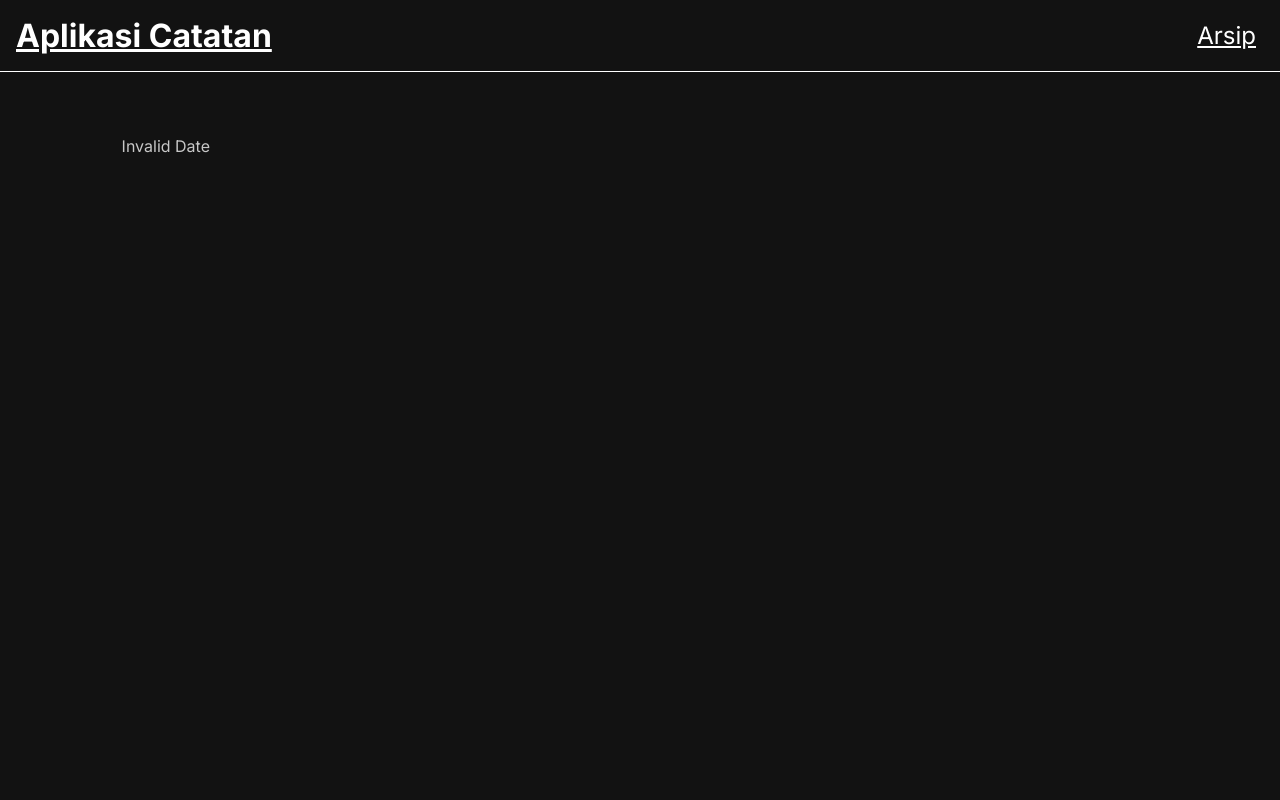
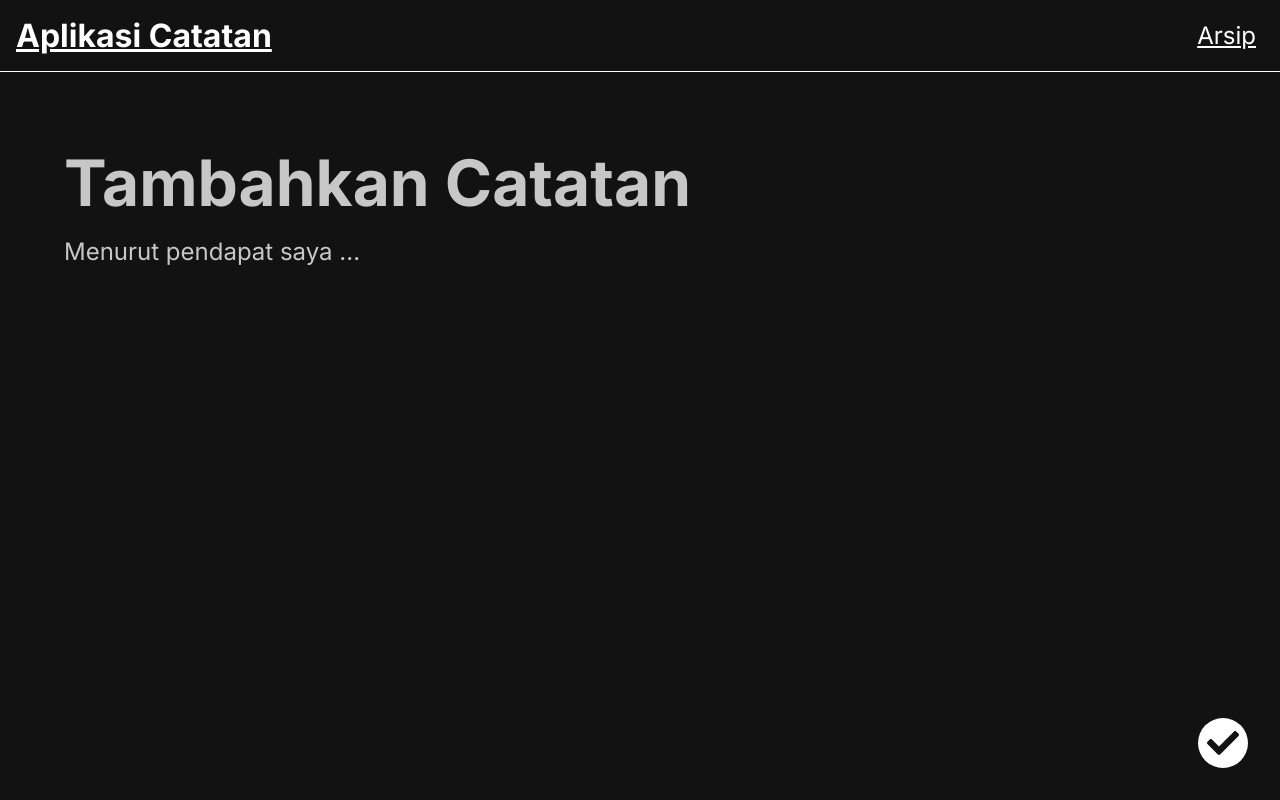
Before and after one commit to BriranSus/Personal-Notes-Application_V2, a React (Vite) app: page /Notes/new in a window 1280 px wide. Built offline with nearby package versions, Linux system fonts and the light colour scheme.

Commit message:
Added Add Note Function

```diff
--- a/package.json
+++ b/package.json
@@ -9,8 +9,10 @@
     "preview": "vite preview"
   },
   "dependencies": {
+    "html-react-parser": "^5.2.6",
     "react": "^18.2.0",
     "react-dom": "^18.2.0",
+    "react-icons": "^5.5.0",
     "react-router-dom": "^7.9.3"
   },
   "devDependencies": {
--- a/src/App.jsx
+++ b/src/App.jsx
@@ -2,13 +2,14 @@ import React from 'react';
 import { BrowserRouter, Routes, Route } from 'react-router-dom';
 import HomePage from './pages/HomePage';
 import DetailPage from './pages/DetailPage';
+import AddPage from './pages/AddPage';
 
 function App() {
   return (
     <BrowserRouter>
       <Routes>
         <Route path="/" element={<HomePage/>}></Route>
-        <Route path="/Add" element={<HomePage/>}></Route>
+        <Route path="/Notes/new" element={<AddPage/>}></Route>
         <Route path="/Notes/:id" element={<DetailPage/>}></Route>
       </Routes>
     </BrowserRouter>
--- /dev/null
+++ b/src/components/AddNotes/NoteInput.jsx
@@ -0,0 +1,81 @@
+import React from 'react';
+import { showFormattedDate } from '../../utils';
+import { FaCheck } from 'react-icons/fa';
+
+class NoteInput extends React.Component {
+    constructor(props){
+        super(props)
+
+        this.state = {
+            id: '',
+            title: '',
+            body: '',
+            archived: '',
+            createdAt: '',
+        }
+
+        this.onTitleChangeEventHandler = this.onTitleChangeEventHandler.bind(this);
+        this.onBodyChangeEventHandler = this.onBodyChangeEventHandler.bind(this);
+        this.onSubmitEventHandler = this.onSubmitEventHandler.bind(this);
+    }
+
+    onTitleChangeEventHandler(event){
+        this.setState(() => {
+            return {
+                title: event.target.value,
+            }
+        });
+    }
+
+    onBodyChangeEventHandler(event){
+        this.setState(() => {
+            return {
+                body: event.target.innerHTML,
+            }
+        })
+    }
+
+    onSubmitEventHandler(event){
+        event.preventDefault();
+        const { title, body } = this.state;
+        this.props.noteAdd({ title, body });
+        this.setState({
+            id: '',
+            title: '',
+            body: '',
+            archived: '',
+            createdAt: '',
+        });
+    }
+
+    render() {
+        return (
+            <main>
+                <div className='add-new-page__input'>
+                    <form action="" onSubmit={this.onSubmitEventHandler}>
+                        <input
+                            className='add-new-page__input__title'
+                            placeholder="Tambahkan Catatan"
+                            value={this.state.title}
+                            onChange={this.onTitleChangeEventHandler}
+                            required>
+                        </input>
+                        <div
+                            className="add-new-page__input__body"
+                            data-placeholder="Menurut pendapat saya ..."
+                            contentEditable
+                            onInput={this.onBodyChangeEventHandler}
+                        />
+                        <div className='add-new-page__action'>
+                            <button type="submit" className='action'>
+                                <FaCheck></FaCheck>
+                            </button>
+                        </div>
+                    </form>
+                </div>
+            </main>
+        )
+    }
+}
+
+export default NoteInput;
--- a/src/components/DetailNotes/DetailBody.jsx
+++ b/src/components/DetailNotes/DetailBody.jsx
@@ -1,6 +1,8 @@
+import parser from 'html-react-parser'
+
 function DetailBody({ body }) {
     return (
-        <p className="detail-page__body">{body}</p>
+        <div className="detail-page__body">{parser(body)}</div>
     )
 }
 
--- a/src/components/HomeNotes/NoteBody.jsx
+++ b/src/components/HomeNotes/NoteBody.jsx
@@ -1,6 +1,8 @@
+import parser from 'html-react-parser'
+
 function NoteBody({ body }) {
     return (
-        <p className="note-item__body">{body}</p>
+        <p className="note-item__body">{parser(body)}</p>
     )
 }
 
--- a/src/pages/AddPage.jsx
+++ b/src/pages/AddPage.jsx
@@ -0,0 +1,22 @@
+import { useNavigate } from "react-router-dom";
+import { addNote } from "../utils/local-data";
+import Navbar from '../components/Navbar';
+import NoteInput from "../components/AddNotes/NoteInput";
+
+function AddPage() {
+    const navigate = useNavigate();
+
+    function onAddNotesHandler({ title, body }){
+        addNote({ title, body });
+        navigate("/");
+    }
+
+    return (
+        <div className="app-container">
+            <Navbar></Navbar>
+            <NoteInput noteAdd={onAddNotesHandler}></NoteInput>
+        </div>
+    )
+}
+
+export default AddPage;
--- a/src/pages/DetailPage.jsx
+++ b/src/pages/DetailPage.jsx
@@ -19,7 +19,9 @@ class DetailPage extends React.Component{
     }
 
     render() {
-        if (this.state.noteDetail === null){
+        const { noteDetail } = this.state;
+
+        if (!noteDetail){
             return <p>Note is not found</p>;
         }
 
@@ -28,7 +30,7 @@ class DetailPage extends React.Component{
                 <Navbar></Navbar>
 
                 <main>
-                    <ItemDetail {...this.state.noteDetail}/>
+                    <ItemDetail {...noteDetail}/>
                 </main>
 
             </div>
--- a/src/pages/HomePage.jsx
+++ b/src/pages/HomePage.jsx
@@ -2,6 +2,8 @@ import React from 'react';
 import { getAllNotes, getActiveNotes } from '../utils/local-data';
 import Navbar from '../components/Navbar';
 import NotesWrapper from '../components/HomeNotes/NotesWrapper'
+import { FaPlus } from 'react-icons/fa';
+import { Link } from 'react-router-dom';
 
 class HomePage extends React.Component {
     constructor(props) {
@@ -23,6 +25,12 @@ class HomePage extends React.Component {
                     <p>Search bar sementara</p>
                     <NotesWrapper notes={this.state.notes}/>
                 </main>
+
+                <div className='homepage__action'>
+                    <button className='action'>
+                        <Link to="/Notes/new"><FaPlus size={24} color="black"/></Link>
+                    </button>
+                </div>
             </div>
         )
 
```
Also changed, not shown: 1 other file (tests, documents, lock files or other folders).
